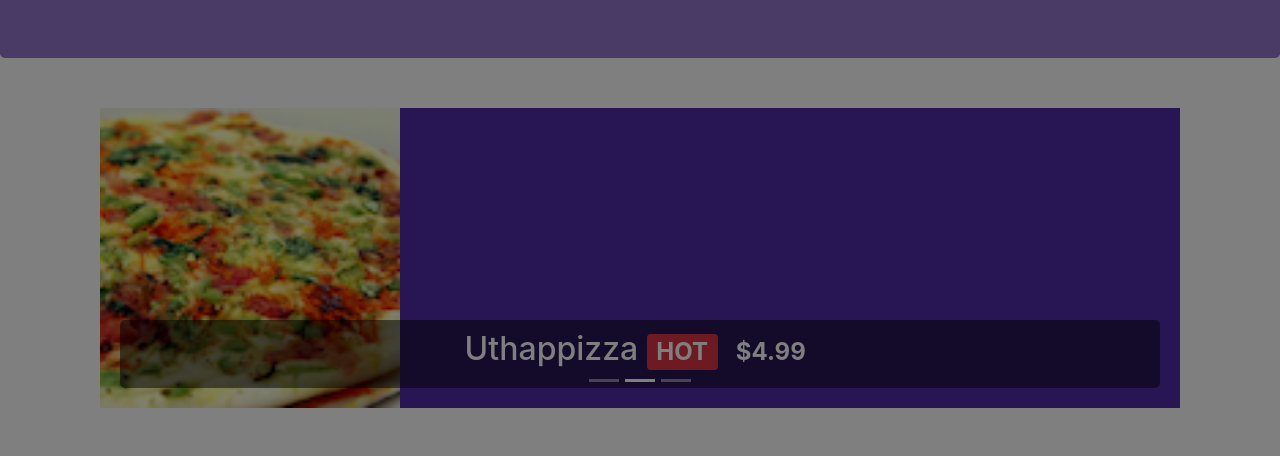
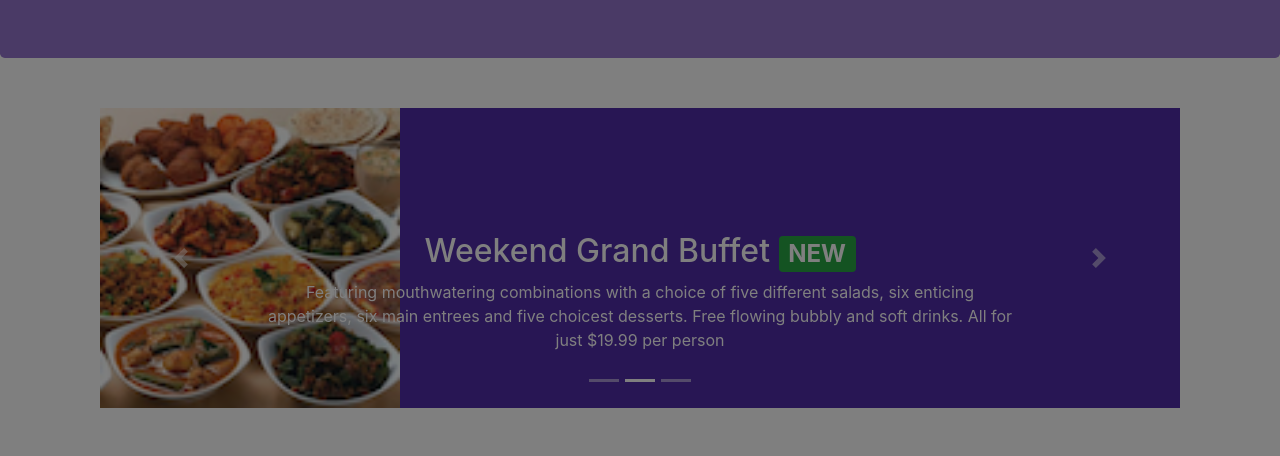
Before and after one commit to MichaelWHamilton/conFusion1, a website: page index.html in a window 1280 px wide. Both pictures are taken after a click on the link "Login". Shown: the part 276-732 px from the top of the page. Drawn offline with nearby package versions, Linux system fonts and the light colour scheme.

Commit message:
carousel

```diff
--- a/css/styles.css
+++ b/css/styles.css
@@ -79,13 +79,3 @@ html{
     left: 0;
     min-height: 300px;
 }
-
-.carousel-caption {
-    position: absolute;
-    bottom: 20px;
-    left: 20px;
-    right: 20px;
-    background: rgba(0, 0, 0, 0.5); /* Dark semi-transparent background */
-    padding: 10px;
-    border-radius: 5px;
-}
--- a/index.html
+++ b/index.html
@@ -107,43 +107,44 @@
                             <img class="d-block img-fluid" src="img/uthappizza.png" alt="Uthappizza">
                             <div class="carousel-caption d-none d-md-block">
                                 <h2>Uthappizza <span class="badge badge-danger">HOT</span> <span class="badge badge-default">$4.99</span></h2>
-                                <p class="d-none d-sm-block w-50 mx-auto bg-dark text-white p-2 rounded">A unique combination of Indian Uthappam (pancake) and Itialian pizza, topped with Cerignola olives, ripe vines chery tomatores, Vidalia onion, Guntur chillies and Buffalo Paneer.</p>
-
+                                <p class="">A unique combination of Indian Uthappam (pancake) and Itialian pizza, topped with Cerignola olives, ripe vines chery tomatores, Vidalia onion, Guntur chillies and Buffalo Paneer.</p>
+                            </div>
+                        </div>
+                        <div class="carousel-item ">
+                            <img class="d-block img-fluid" src="img/buffet.png" alt="buffet" >
+                            <div class="carousel-caption d-none d-md-block">
+                                <h2>Weekend Grand Buffet <span class="badge badge-success">NEW</span></h2>
+                                <p class="d-none d-sm-block">Featuring mouthwatering combinations with a choice of five different salads, six enticing appetizers, six main entrees and five choicest desserts. Free flowing bubbly and soft drinks. All for just $19.99 per person </p>
                             </div>
                         </div>
                         <div class="carousel-item">
-                            <img class="d-block img-fluid" src="img/uthappizza.png" alt="Uthappizza">
+                            <img class="d-block img-fluid alberto-img-scale"  src="img/alberto.jpg" alt="Alberto Somayya"/>
                             <div class="carousel-caption d-none d-md-block">
-                                <h2>Uthappizza <span class="badge badge-danger">HOT</span> <span class="badge badge-default">$4.99</span></h2>
-                            </div>
-                        </div>
-                        <div class="carousel-item">
-                            <img class="d-block img-fluid" src="img/uthappizza.png" alt="Uthappizza">
-                            <div class="carousel-caption d-none d-md-block">
-                                <h2 >Uthappizza <span class="badge badge-danger">HOT</span> <span class="badge badge-default">$4.99</span></h2>
-
+                                <h4>Executive Chef</h4>
+                                <h2 class="mt-0">Alberto Somayya</h2>
+                                <p class="d-none d-sm-block">Award winning three-star Michelin chef with wide International experince having worked closely with whos-who in the culinary world, he specialized in creating mouthwatering Indo-Italian fusion experiences.</p>
                             </div>
                         </div>
                     </div>
+                    <!--Carousel indicators-->
                     <ol class="carousel-indicators">
-                        <li data-target="#mycarousel" data-slide-to="0"
-                        class="active"></li>
-                        <li data-target="#mycarousel" data-slide
-                        to="1"></li>
-                        <li data-target="#mycarousel" data-slide
-                        to="2"></li>
-                        </ol>
+                        <li data-target="#mycarousel" data-slide-to="0" class="active"></li>
+                        <li data-target="#mycarousel" data-slide-to="1"></li>
+                        <li data-target="#mycarousel" data-slide-to="2"></li>
+                    </ol>
+                    <!--Carousel Arrows-->
+                    <a class="carousel-control-prev" href="#mycarousel" role="button" data-slide="prev"><span class="carousel-control-prev-icon"></span></a>
+                    <a class="carousel-control-next" href="#mycarousel" role="button" data-slide="next"><span class="carousel-control-next-icon"></span></a>
                 </div>
             </div>
         </div>
 
-        <div class="row row-content align-items-center">
+        <!--Original Content Rows-->
+        <!-- <div class="row row-content align-items-center">
             <div class="col-12 col-sm-4 order-sm-last col-md-3">
                 <h3>Our Lipsmacking Culinary Creations</h3>
             </div>
             <div class="col col-sm order-sm-first col-md">
-                <!-- <h2>Uthappizza</h2> -->
-                <!-- <p class="d-none d-sm-block">A unique combination of Indian Uthappam (pancake) and Italian pizza, topped with Cerignola olives, ripe vine cherry tomatoes, Vidalia onion, Guntur chillies and Buffalo Paneer.</p>-->
                 <div class="media">
                     <img class="d-flex mr-3 img-thumbnail align-self-center" src="img/uthappizza.png" alt="Uthappizza" />
                     <div class="media-body">
@@ -153,8 +154,6 @@
                 </div>
             </div>
         </div>
-
-
         <div class="row row-content align-items-center">
             <div class="col-12 col-sm-4 col-md-3">
                 <h3>This Month's Promotions</h3>
@@ -170,16 +169,11 @@
                 </div>
             </div>
         </div>
-
-
         <div class="row row-content align-items-center">
             <div class="col-12 col-sm-4 order-sm-last col-md-3">
                 <h3 class="" >Meet our Culinary Specialists</h3>
             </div>
             <div class="col col-sm order-sm-first col-md">
-                <!-- <h2>Alberto Somayya</h2>
-                <h4>Executive Chef</h4>
-                <p class="d-none d-sm-block">Award winning three-star Michelin chef with wide International experience having worked closely with whos-who in the culinary world, he specializes in creating mouthwatering Indo-Italian fusion experiences. </p> -->
                 <div class="media">
                     <img class="d-flex mr-3 img-thumbnail align-self-center alberto-img-scale"  src="img/alberto.jpg" alt="Alberto Somayya"/>
                     <div class="media-body">
@@ -189,7 +183,7 @@
                     </div>
                 </div>
             </div>
-        </div>
+        </div> -->
 
         <!--reservation form-->
         <div class="card mb-5" id="reservation-form">
@@ -307,9 +301,9 @@
     <script src="node_modules/popper.js/dist/umd/popper.min.js"></script>
     <script src="node_modules/bootstrap/dist/js/bootstrap.min.js"></script>
     <script>
-    $(document).ready(function(){
-    $('[data-toggle="tooltip"]').tooltip();
-    });
+        $(document).ready(function(){
+            $('[data-toggle="tooltip"]').tooltip();
+        });
     </script>
 
 </body>
```
Also changed, not shown: readme.txt (deleted).
